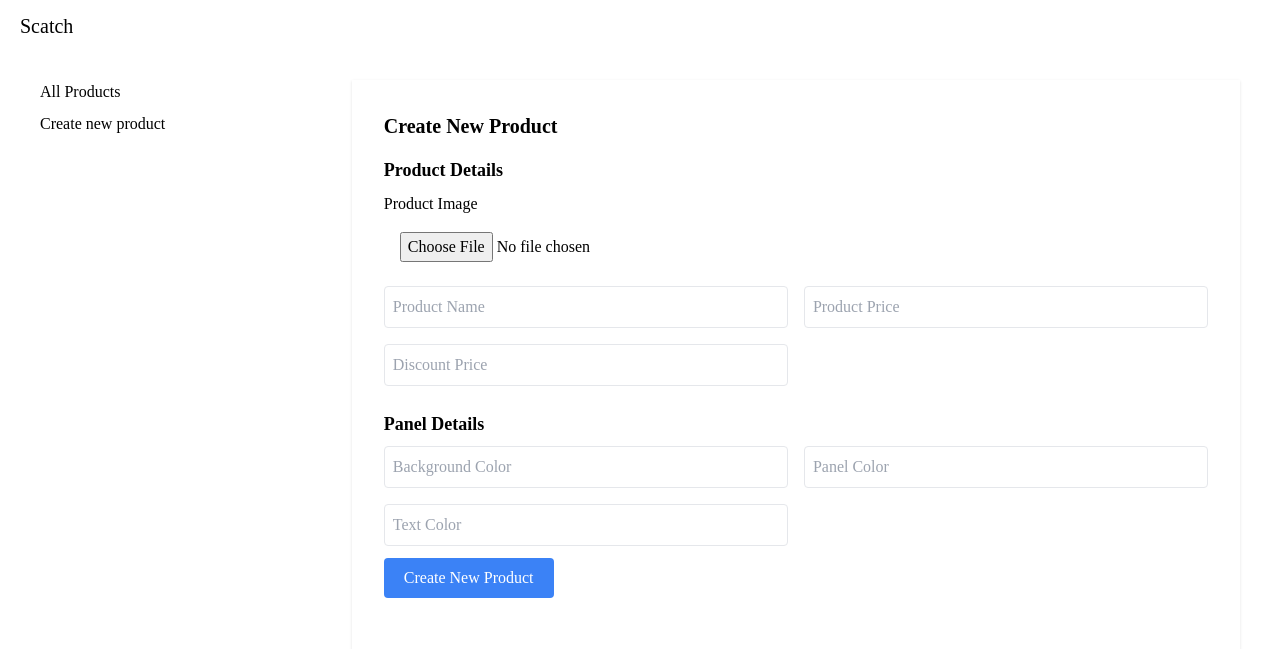
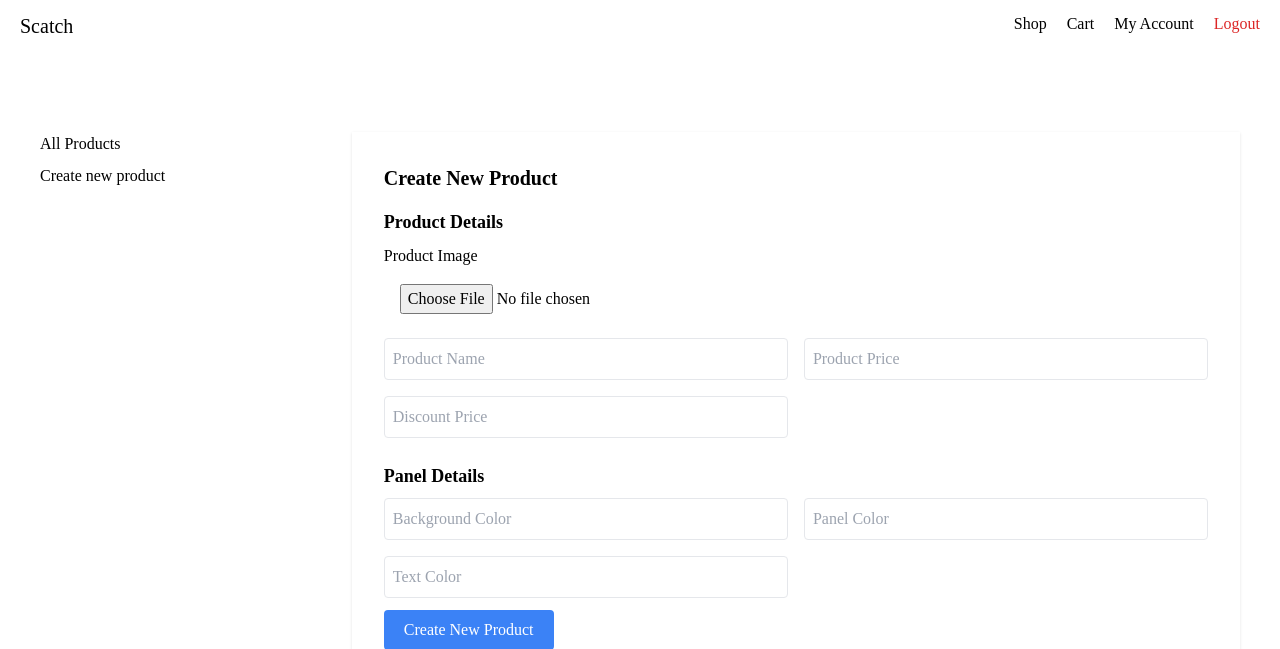
Before and after one commit to Deepanshi1523/Scatch---backend-project, a Node server app: page /owners/admin in a window 1280 px wide. Shown: the top 649 px of the page. Run offline with Node 20, Linux system fonts and the light colour scheme; some libraries are stand-ins or nearby versions.

Commit message:
completed

```diff
--- a/controllers/authController.js
+++ b/controllers/authController.js
@@ -41,7 +41,7 @@ module.exports.loginUser = async function (req, res) {
         if(result){
             let token=generateToken(user);
             res.cookie("token", token);
-            res.send("you can login");
+            res.redirect("/shop");
         }
         else{
             return res.send("Email or Password incorrect");
--- a/routes/ownerRouter.js
+++ b/routes/ownerRouter.js
@@ -25,7 +25,8 @@ if(process.env.NODE_ENV === "development"){
 };
 
 router.get("/admin", function(req,res){
-    res.render("createproducts", {success: ''});
+    let success = req.flash("success");
+    res.render("createproducts", {success});
 });
 
 module.exports = router;
--- a/views/partials/header.ejs
+++ b/views/partials/header.ejs
@@ -10,6 +10,15 @@
 </head>
 
 <body class="font-['helvetica_now_display']">
-    <nav class="w-full fixed top-0 left-0 px-5 py-3">
+    <nav class="w-full flex justify-between px-5 py-3">
         <h3 class="text-xl">Scatch</h3>
+        <% var loggedin = typeof loggedin !== "undefined" ? loggedin : true %>
+        <% if(loggedin){ %>
+            <div class="flex gap-5">
+                <a href="">Shop</a>
+                <a href="">Cart</a>
+                <a href="">My Account</a>
+                <a class="text-red-600" href="/users/logout">Logout</a>
+            </div>
+        <% } %>
     </nav>
```
Also changed, not shown: routes/index.js (+6 -8 lines), routes/productsRouter.js (+19 -2 lines).
